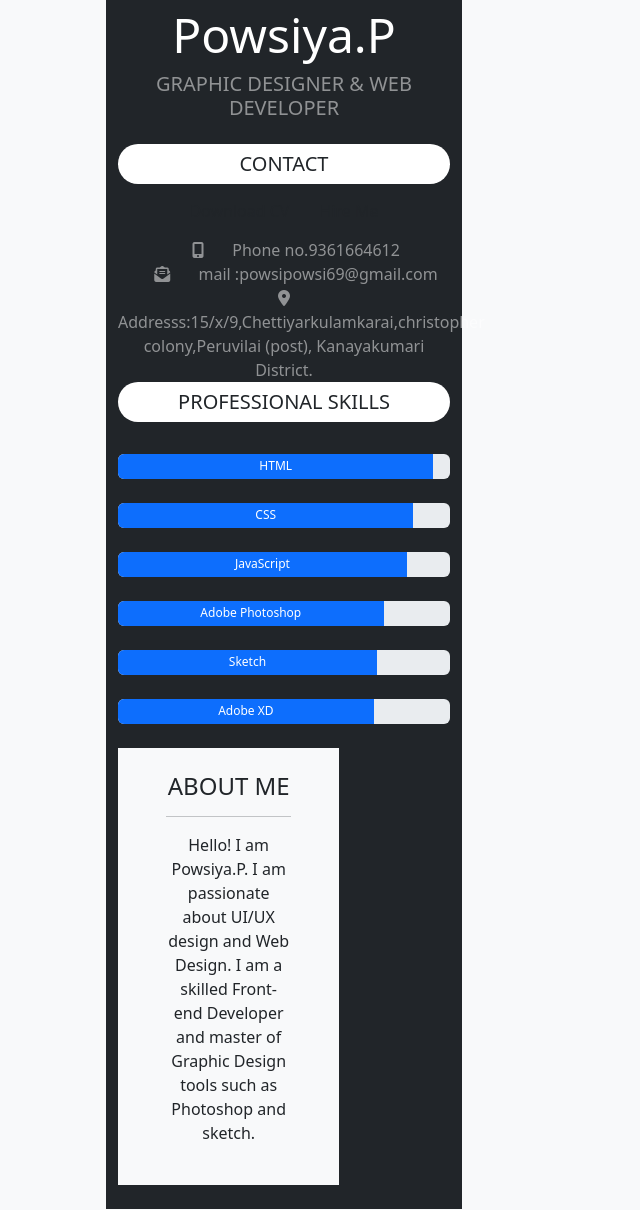
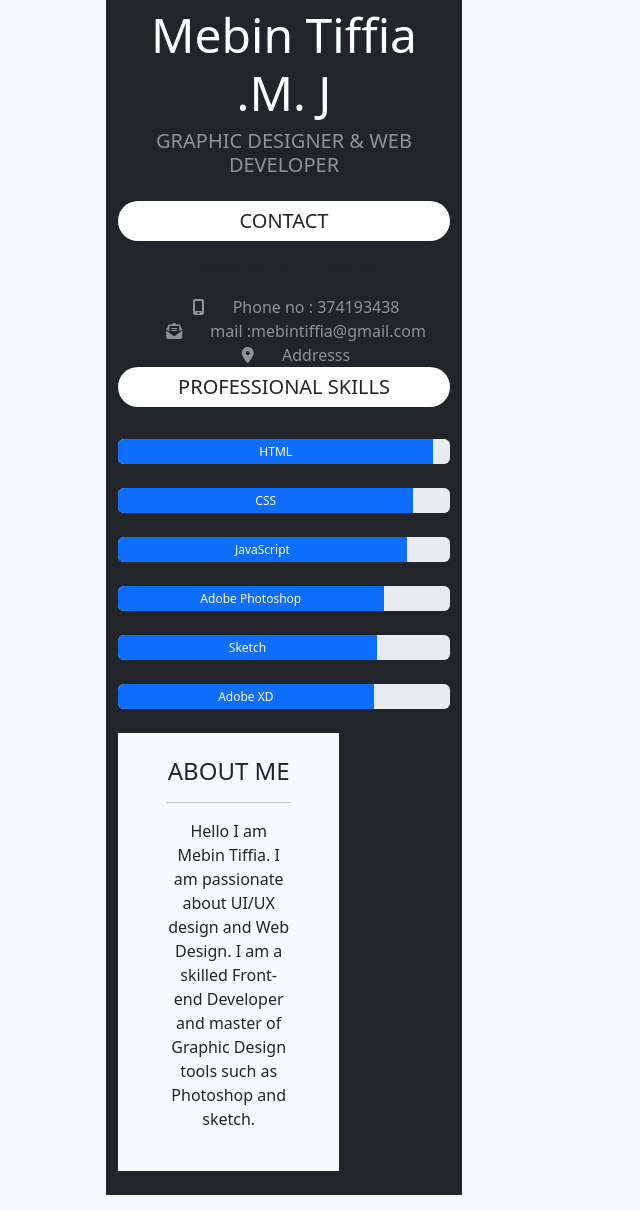
Before and after one commit to anshimol/IBM-Project-43135-1660713475, a plain HTML site: page index.html in a window 1280 px wide. Shown: the part 90-1300 px from the top of the page, without its empty margins (0-640 px from the left). Drawn offline with nearby package versions, Linux system fonts and the light colour scheme.

Commit message:
Add files via upload

```diff
--- a/index.html
+++ b/index.html
@@ -26,9 +26,9 @@
 
                     <div class="header-left">
 
-                        <img src= "C:\Users\Reshma\Downloads\Powsiya.jpg" alt="" class="img-thumbnail rounded-circle mb-2">
+                        <img src="C:\Users\my pc\Downloads\tiffia.jpg.jpg" alt="" class="img-thumbnail rounded-circle mb-2">
 
-                        <h1 class="display-5">Powsiya.P </h1>
+                        <h1 class="display-5">Mebin Tiffia .M. J </h1>
 
                         <h4 class="lead text-uppercase text-white-50 mb-4">Graphic Designer & Web Developer</h4>
 
@@ -50,7 +50,7 @@
 
                                 <i class="fas fa-mobile-alt mx-4"></i>
 
-                                Phone no.9361664612
+                                Phone no : 374193438
 
                             </li>
 
@@ -58,7 +58,7 @@
 
                                 <i class="fas fa-envelope-open-text mx-4"></i>
 
-                                mail :powsipowsi69@gmail.com
+                                mail :mebintiffia@gmail.com
 
                             </li>
 
@@ -66,8 +66,7 @@
 
                                 <i class="fas fa-map-marker-alt mx-4"></i>
 
-                                Addresss:15/x/9,Chettiyarkulamkarai,christopher colony,Peruvilai (post),
-                                Kanayakumari District.
+                                Addresss
 
 
 
@@ -121,7 +120,7 @@
 
         <hr>
 
-        <p>Hello! I am Powsiya.P. I am passionate about UI/UX design and Web Design. I am a skilled Front-end Developer and master of Graphic
+        <p>Hello I am Mebin Tiffia. I am passionate about UI/UX design and Web Design. I am a skilled Front-end Developer and master of Graphic
 
             Design tools such as Photoshop and sketch. </p>
 
```
